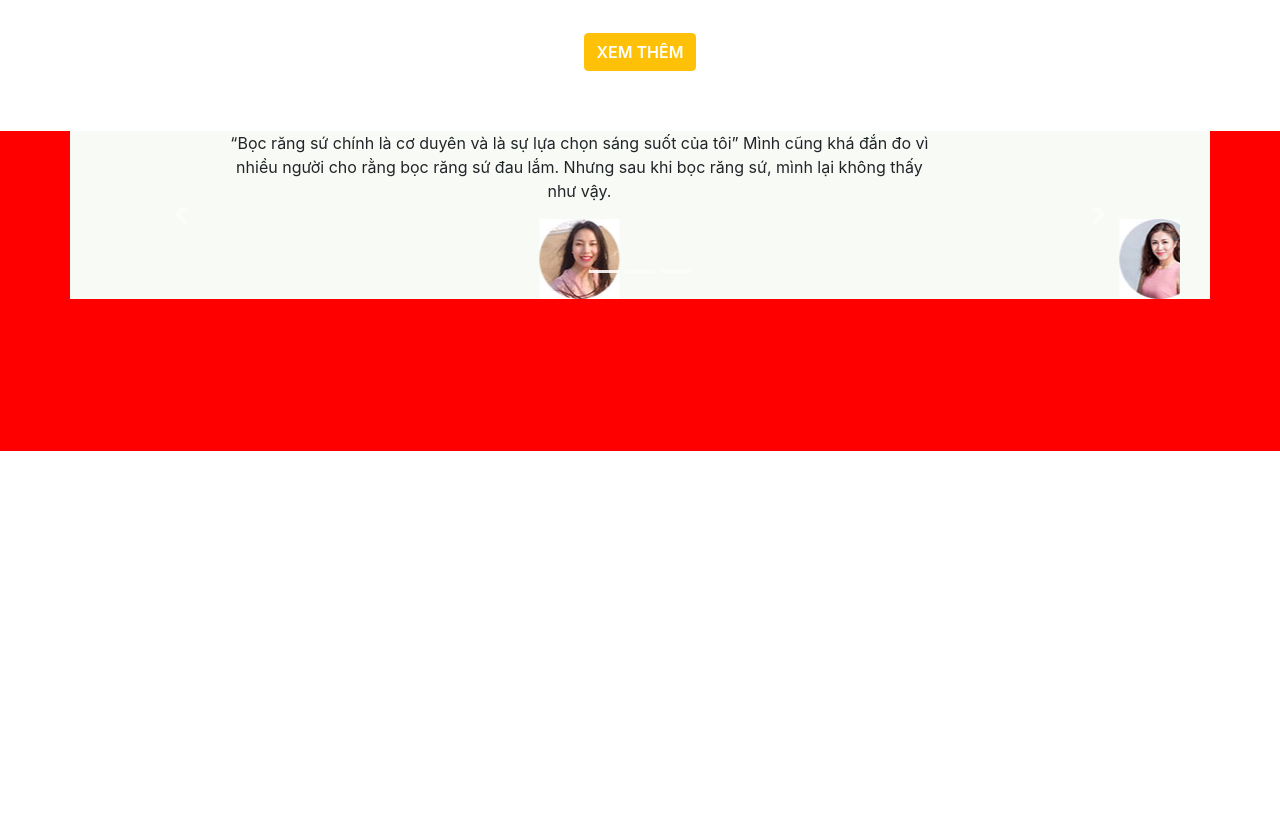
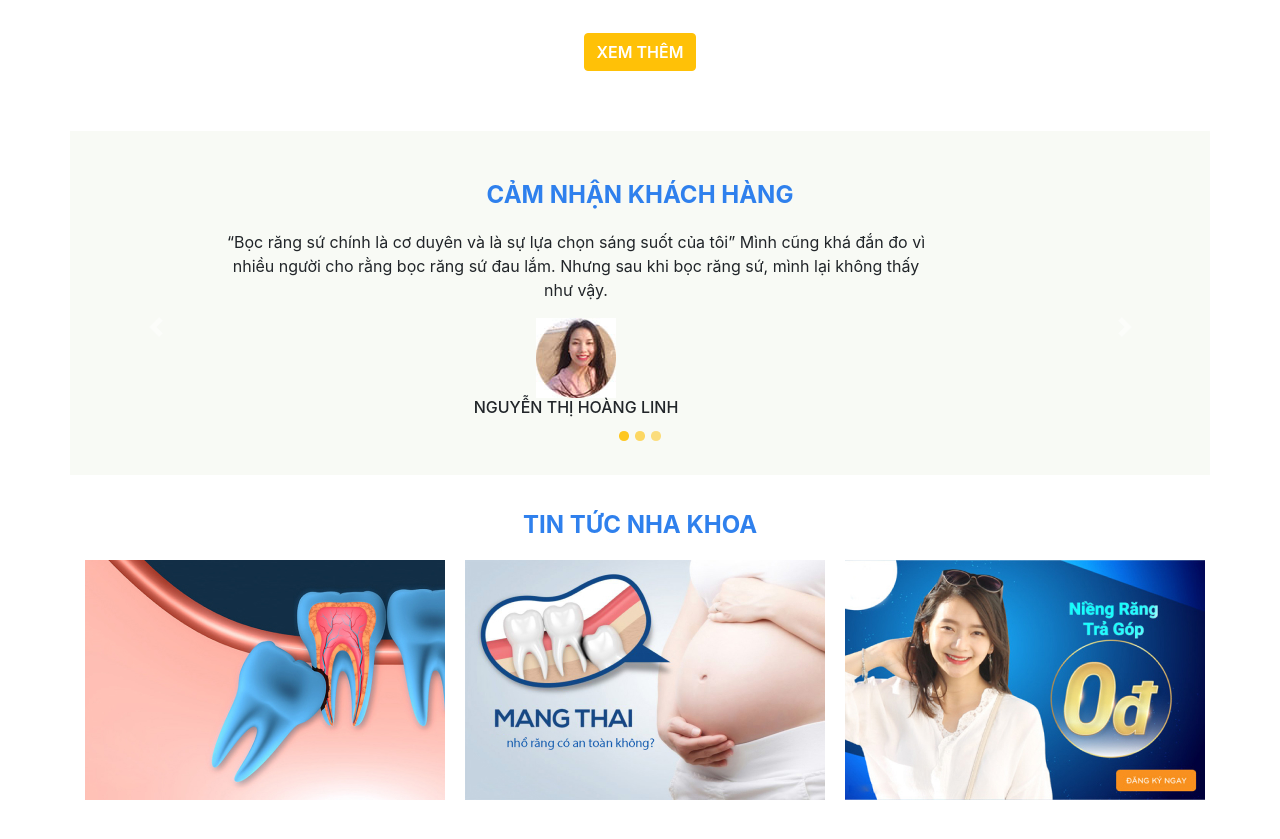
Before and after one commit to vnhtpvn0505/DIW, a website: page index.html in a window 1280 px wide. Shown: the part 3020-3859 px from the top of the page. Before the commit the page ends 3501 px from the top, so only its background shows below. Drawn offline with Linux system fonts and the light colour scheme.

Commit message:
update code

```diff
--- a/css/style.css
+++ b/css/style.css
@@ -110,13 +110,26 @@ ul{
     height: 320px;
      margin: 30px 0;
      text-align: center;
-     background-color: red;
  }
  #testimonial .container {
     background-color: #F8FAF5;
 
  }
- #testimonial .container #carouselExampleIndicators{
-
+ #testimonial .container {
+    padding: 50px 0;
+ }
+ #testimonial .container .carousel-indicators{
+     top:200px
+ }
+ #testimonial .container .carousel-indicators li {
+     width: 10px;
+     height: 10px;
+     background-color: #ffc107;
+     border-width: 1px;
+     border-radius: 20px;
 
  }
+ #blogs {
+     text-align: center;
+      margin: 60px 0;
+ }
--- a/index.html
+++ b/index.html
@@ -296,7 +296,7 @@
      <!-- # section testimonial -->
          <section id="testimonial">
             <div class="container">
-                <div class="container">
+                    <h4 class="title">CẢM NHẬN KHÁCH HÀNG</h4>
                     <div id="carouselExampleIndicators" class="carousel slide" data-ride="carousel">
                         <ol class="carousel-indicators">
                           <li data-target="#carouselExampleIndicators" data-slide-to="0" class="active"></li>
@@ -309,19 +309,22 @@
                                 nhiều người cho rằng bọc răng sứ đau lắm. Nhưng sau khi bọc răng sứ, mình lại không thấy <br>
                                  như vậy. </p>
                                  <div class="img-box"><img src="img/testi-pic-1.png" alt=""></div>
+                                 <h6>NGUYỄN THỊ HOÀNG LINH</h6>
 
                           </div>
                           <div class="carousel-item">
                             <p class="testimonial">“Bọc răng sứ chính là cơ duyên và là sự lựa chọn sáng suốt của tôi” Mình cũng khá đắn đo vì <br>
                                 nhiều người cho rằng bọc răng sứ đau lắm. Nhưng sau khi bọc răng sứ, mình lại không thấy <br>
                                  như vậy. </p>
-                            <img class="d-block" src="img/testi-pic-2.png" alt="First slide">
+                                 <div class="img-box"><img src="img/testi-pic-2.png" alt=""></div>
+                                 <h6>NGUYỄN THỊ HOÀNG LINH</h6>
                           </div>
                           <div class="carousel-item">
                             <p class="testimonial">“Bọc răng sứ chính là cơ duyên và là sự lựa chọn sáng suốt của tôi” Mình cũng khá đắn đo vì <br>
                                 nhiều người cho rằng bọc răng sứ đau lắm. Nhưng sau khi bọc răng sứ, mình lại không thấy <br>
                                  như vậy. </p>
-                            <img class="d-block" src="img/testi-pic-3.png" alt="First slide">
+                                 <div class="img-box"><img src="img/testi-pic-3.png" alt=""></div>
+                                 <h6>NGUYỄN THỊ HOÀNG LINH</h6>
                           </div>
                         </div>
                         <a class="carousel-control-prev" href="#carouselExampleIndicators" role="button" data-slide="prev">
@@ -333,10 +336,30 @@
                           <span class="sr-only">Next</span>
                         </a>
                       </div>
-                </div>
+
             </div>
          </section>
       <!-- # end section testimonial -->
+      <!-- # section blogs -->
+       <section id="blogs">
+           <div class="container">
+            <h4 class="title">TIN TỨC NHA KHOA</h4>
+            <div class="item-blogs">
+                 <div class="row">
+                      <div class="col-md-4 col-sm-12">
+                        <img src="./img/post-img-small-1.jpg" alt="" srcset="">
+                      </div>
+                      <div class="col-md-4 col-sm-12">
+                        <img src="./img/post-img-small-2.jpg" alt="" srcset="">
+                      </div>
+                      <div class="col-md-4 col-sm-12">
+                        <img src="./img/post-img-small-3.jpg" alt="" srcset="">
+                      </div>
+                 </div>
+            </div>
+        </div>
+       </section>
+      <!-- #  end section blogs -->
       <script src="js/jquery-3.6.0.min.js"></script>
     <script src="js/bootstrap.js"></script>
 </body>
```
Also changed, not shown: img/post-img-small-1.jpg (added), img/post-img-small-2.jpg (added), img/post-img-small-3.jpg (added).
